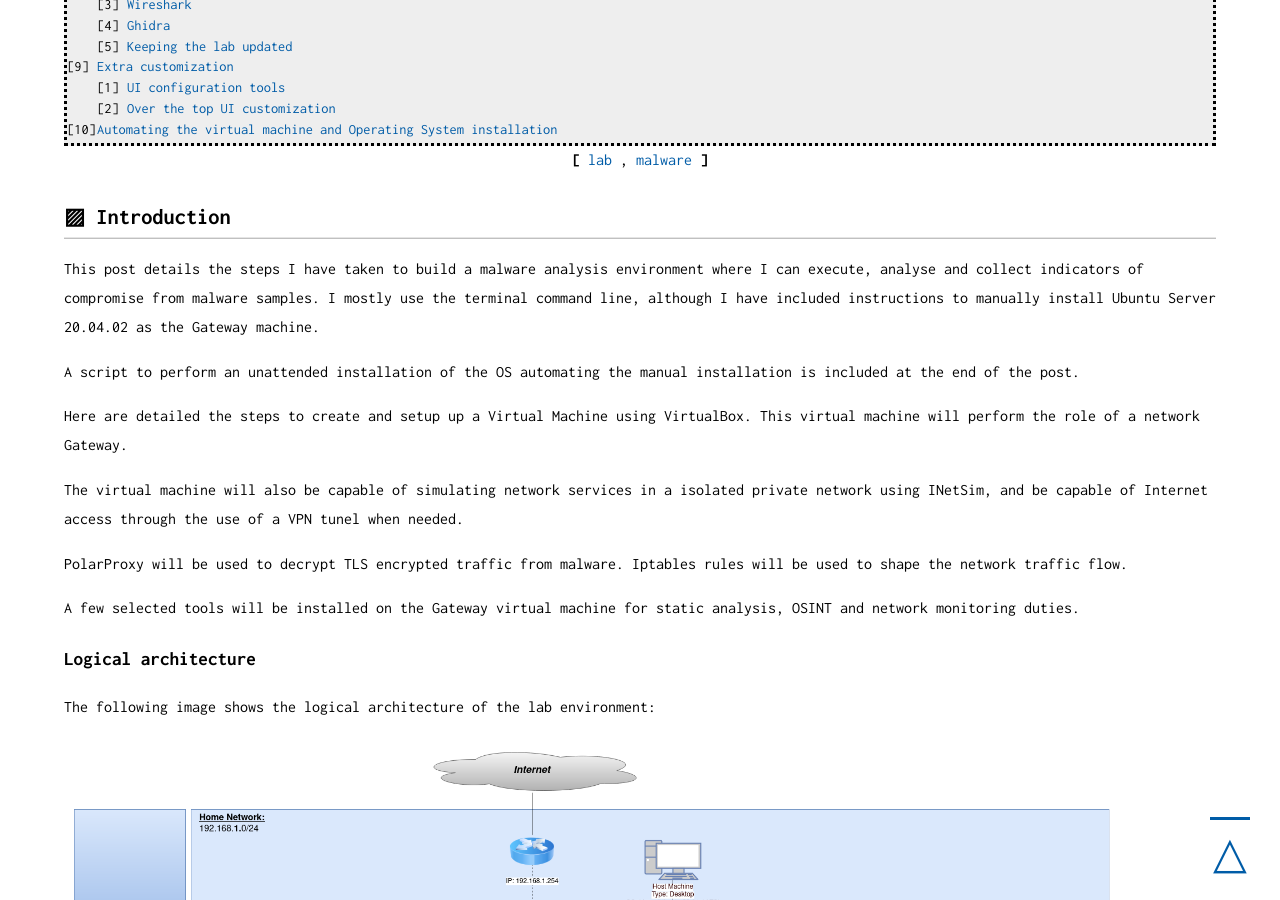
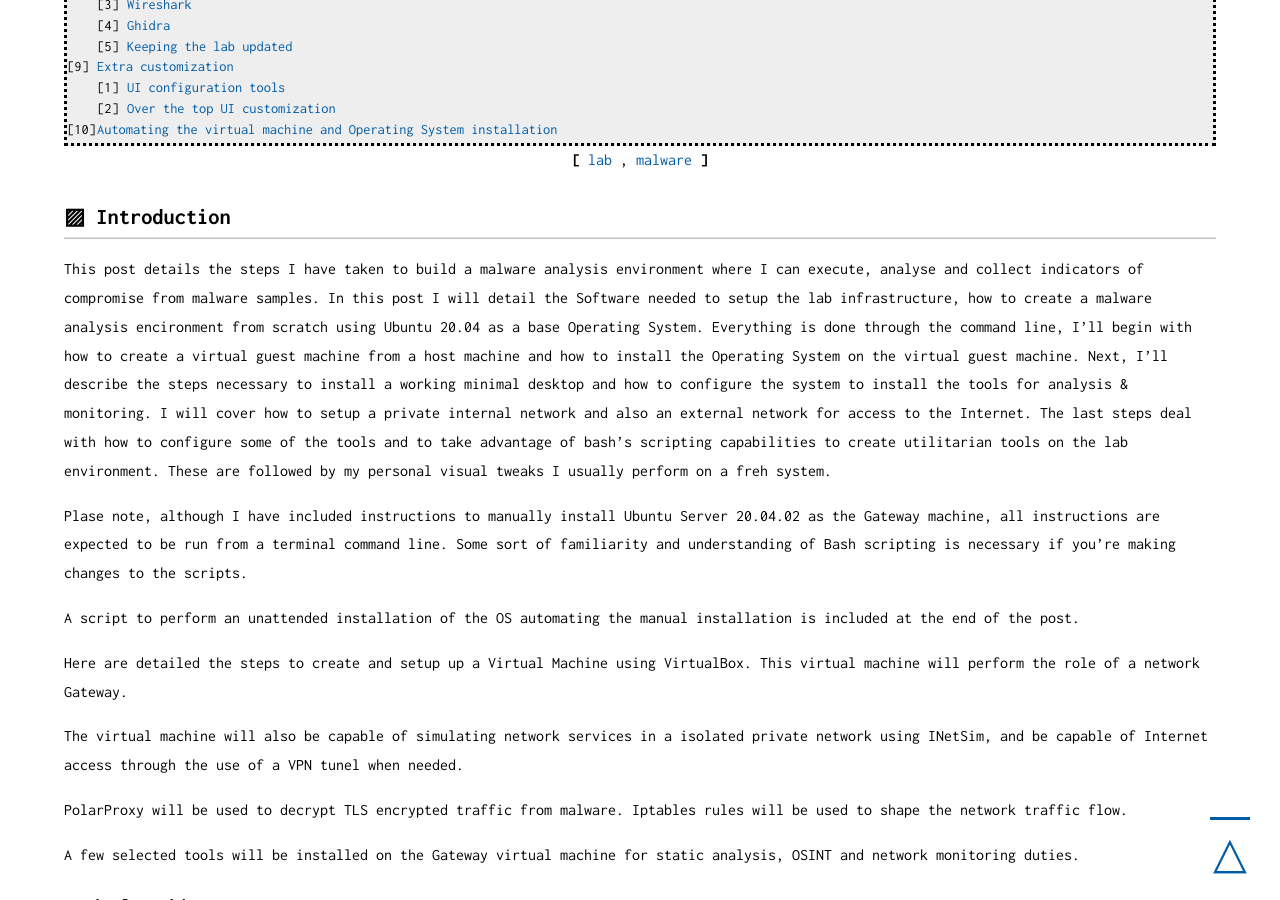
Before and after one commit to qwertzy-antonio-godinho/qwertzy-antonio-godinho.github.io, a Jekyll site: the page built from _posts/2021-02-08-Malware-Lab-Part-1-The-Gateway.md, in a window 1280 px wide and 900 px high, scrolled down 1092 px. Built offline with Jekyll 4.4.1, drawn with Linux system fonts in a browser that asks for light colours; some of the changed text lies outside the part shown.

Commit message:
data structure

````diff
--- a/_posts/2021-02-08-Malware-Lab-Part-1-The-Gateway.md
+++ b/_posts/2021-02-08-Malware-Lab-Part-1-The-Gateway.md
@@ -7,7 +7,10 @@
 
 # Introduction
 
-This post details the steps I have taken to build a malware analysis environment where I can execute, analyse and collect indicators of compromise from malware samples. I mostly use the terminal command line, although I have included instructions to manually install Ubuntu Server 20.04.02 as the Gateway machine.
+This post details the steps I have taken to build a malware analysis environment where I can execute, analyse and collect indicators of compromise from malware samples. In this post I will detail the Software needed to setup the lab infrastructure, how to create a malware analysis encironment from scratch using Ubuntu 20.04 as a base Operating System.
+Everything is done through the command line, I'll begin with how to create a virtual guest machine from a host machine and how to install the Operating System on the virtual guest machine. Next, I'll describe the steps necessary to install a working minimal desktop and how to configure the system to install the tools for analysis & monitoring. I will cover how to setup a private internal network and also an external network for access to the Internet. The last steps deal with how to configure some of the tools and to take advantage of bash's scripting capabilities to create utilitarian tools on the lab environment. These are followed by my personal visual tweaks I usually perform on a freh system.
+
+Plase note, although I have included instructions to manually install Ubuntu Server 20.04.02 as the Gateway machine, all instructions are expected to be run from a terminal command line. Some sort of familiarity and understanding of Bash scripting is necessary if you're making changes to the scripts.
 
 A script to perform an unattended installation of the OS automating the manual installation is included at the end of the post.
 
@@ -218,13 +221,13 @@
 
 ## Installing VirtualBox guest additions
 
-If you don't have the VirtualBox guest Additions ISO file you can get the file by executing the following command in the host machine:
+If you don't have the VirtualBox guest additions ISO file you can get the file by executing the following command in the host machine:
 
 <pre><code class="bash">sudo apt install virtualbox-guest-additions-iso -y</code></pre>
 
 Alternatively the ISO file can be downloaded directly from [https://download.virtualbox.org/virtualbox](https://download.virtualbox.org/virtualbox)
 
-After you make sure you have access to the file, attach the ISO file to the Guest Virtual Machine with the following command in the Host machine:
+After you make sure you have access to the file, attach the ISO file to the guest virtual machine by running the following command in the host machine:
 
 <pre><code class="bash">VBoxManage storageattach "Gateway" --storagectl IDE \
 --port 0 --device 0 --type dvddrive \
@@ -236,7 +239,7 @@
 - <span class="highlight-green">type</span> sets the type as "DVDDRIVE",
 - <span class="highlight-green">medium</span> is the location of the VBoxGuestAdditions ISO image file.
 
-In the Guest Virtual Machine, first update the system to the lastest available updated packages. Proceed to install the essential development tools package and then install the VirtualBox Guest Additions:
+In the guest virtual machine update the system and then you can install essential development tools and VirtualBox guest additions packages:
 
 <pre><code class="bash">sudo apt update && sudo apt upgrade -y && sudo apt install build-essential -y
 sudo mount /dev/cdrom /mnt
@@ -244,7 +247,7 @@
 
 ## A minimal graphical workstation
 
-Install a base minimal X graphical system to take advantage of increased resolution and allow for copy & paste from Host system to the Guest VM:
+Install a base minimal X graphical system. Having a X display will allow VirtualBox to use the full screen size of the window and copy & paste functionality working.
 
 <pre><code class="bash">sudo apt -y install xserver-xorg xclip xsel xbindkeys xdm xterm openbox --no-install-recommends</code></pre>
 
@@ -252,7 +255,7 @@
 
 <pre><code class="bash">reboot</code></pre>
 
-It's time to take a snapshot of the lab. To take a snapshot run the following commands in the Host machine terminal while the Guest VM is running:
+It's time to take a snapshot of the lab. To take a snapshot run the following commands in the host machine with the guest VM running:
 
 <pre><code class="bash">VBoxManage controlvm "Gateway" savestate
 VBoxManage snapshot "Gateway" take "OS Installation" --description "Base OS installation with minimal X server and no tools installed"
@@ -260,7 +263,7 @@
 
 # Tools
 
-The lab has no tools installed yet, there is not much we can do with it.
+The lab has no tools installed yet, there is not much we can do with it as is.
 
 ## OS utility tools
 
@@ -270,6 +273,7 @@
  ncdu | Display disk space usage
  bat | Cat clone with many extra features
  htop | System monitoring
+ jq | A command line tool for reading and formatting JSON data
  mc | Terminal file manager, editor, and many more
  arj, zip, unzip, p7zip, unrar | Support for compressed archives
  net-tools | Linux network tools
@@ -277,7 +281,9 @@
  fzy | A fuzzy text selector for the terminal
  micro | An enhanced text editor
 
-<pre><code class="bash">sudo apt -y install tree ncdu bat htop most mc arj zip unzip p7zip unrar net-tools apt-transport-https fzy --no-install-recommends
+Copy & paste functionality between host and guest machines should now be available. Open a terminal and copy & paste the following command into the guest terminal window to install the following tools:
+
+<pre><code class="bash">sudo apt -y install tree ncdu bat htop jq most mc arj zip unzip p7zip unrar net-tools apt-transport-https fzy --no-install-recommends
 cd /usr/bin/; curl https://getmic.ro | sudo bash</code></pre>
 
 ## Desktop tools
@@ -349,7 +355,7 @@
 
 To execute applications I find Rofi to be quite useful. Rofi is a simple application launcher that allows to quickly execute applications by simply typing the name of the application.
 
-To be able to use Rofi, first we need to bind the keys to call Rofi. I'm using ```<CTRL> + Space``` but you can use any other combination of keys you like. The next script creates the .xbindkeysrc configuration file:
+To be able to use Rofi, first we need to bind the keys to call Rofi. I'm using ```<CTRL> + Space``` but you can use any other combination of keys you like. The next command creates a .xbindkeysrc configuration file with the keyboard bindings:
 
 <pre><code class="bash">cat <<-'EOF' > "$HOME/.xbindkeysrc"
 "rofi -combi-modi run -show combi"
@@ -360,7 +366,7 @@
 
 ### Displaying system information
 
-Conky is a system monitor tool capable of displaying information about various aspects of the system. Network, user, processes, services and user login information can be presented on the desktop for easy view:
+Conky is a system monitor tool used to show information on the desktop regarding various aspects of the system. Details about Network, Processes, Services and User login information can be seen displayed on the desktop giving an overview of the state of the virtual machine:
 
 ![](../assets/lab-part-1/gateway-conky-system.png)
 
@@ -459,7 +465,7 @@
 ]]
 EOF</code></pre>
 
-A separate Conky is created to better use the desktop space. This is used to display useful information about network connections and user login activity:
+To better use the desktop space let us create another Conky instance, this time displaying network connection and user login activity information:
 
 ![](../assets/lab-part-1/gateway-conky-user.png)
 
@@ -552,11 +558,13 @@
 python3-capstone | Python 3 capstone (disassembler) library support
 openjdk-14-jdk-headless | Java JDK 14
 
+A few of the analysis tools that are going to to be installed need Python 3 or Java installed to execute:
+
 <pre><code class="bash">sudo apt -y install python3-pip python3-venv python-is-python3 python3-yara python3-pefile python3-crypto python3-capstone openjdk-14-jdk-headless --no-install-recommends</code></pre>
 
 ## Analysis tools
 
-Various tools will be installed in the Gateway Virtual Machine, these tools allow to at a first stage perform Static Analysis.
+Various tools will be installed in the Gateway Virtual Machine, these tools allow to perform Static Analysis and to monitor Network traffic.
 
  Name | Purpose
 ------|--------
@@ -586,6 +594,13 @@
 Binwalk | Tool for analyzing, reverse engineering, and extracting firmware images
 RUPS | Tool to view PDF structure in a Swing GUI
 
+git clone
+cd
+python -m venv env
+source env/bin/activate
+pip install -r requirements.txt
+deactivate
+
 ## Adding tools repositories
 
 We're going to use repositories provided by the tools authors to install and use the most recent versions of the tools in the Gateway Virtual Machine. With the Guest virtual machine running, execute the following commands in the terminal:
@@ -632,9 +647,18 @@
 sudo chown -R proxyuser /home/proxyuser/PolarProxy/
 sudo cp /home/proxyuser/PolarProxy/PolarProxy.service /etc/systemd/system/PolarProxy.service</code></pre>
 
-It's good practice to use a logical directory structure to keep files organized, I personally use the following structure, but feel free to use something else if you prefer. Do keep in mind a few of the later scripts use this directory structure, but can be easily customized to use something else:
+It is good practice to use a logical directory structure to keep files organized, I personally use the following structure, but feel free to use something else if you prefer. Do keep in mind a few of the later scripts use this directory structure, but can easily be customized to use any other:
 
 ![](../assets/lab-part-1/gateway-lab-tree.png)
+
+- <span class="highlight-green">SWAP</span> is the location where shared folders are to be mounted at,
+- <span class="highlight-green">data</span> is the location where PolarProxy decrypted PCAP files and INetSim logs are saved to,
+- <span class="highlight-green">notebooks</span> I use Zim as a notebook for keeping the results of my analysis and providing a structure to the data gathered, the "notebooks" directory is where the details are to be saved,
+- <span class="highlight-green">downloads</span> all downloaded files are saved in this location,
+- <span class="highlight-green">garbage</span> is a temporary directory used to keep random files that need to be looked at later,
+- <span class="highlight-green">tools</span> location where the tools are installed,
+- <span class="highlight-green">tools/scripts</span> personally I keep this directory part of the PATH variable, and put all single file python scripts, executables or bash scripts I download from the Internet here. I also create symlinks to any tool installed under the tools directory so they can be executed from the terminal from everywhere,
+- <span class="highlight-green">samples</span> is intended to keep all malware samples.
 
 The above directory structure can be created with the command:
 
````
